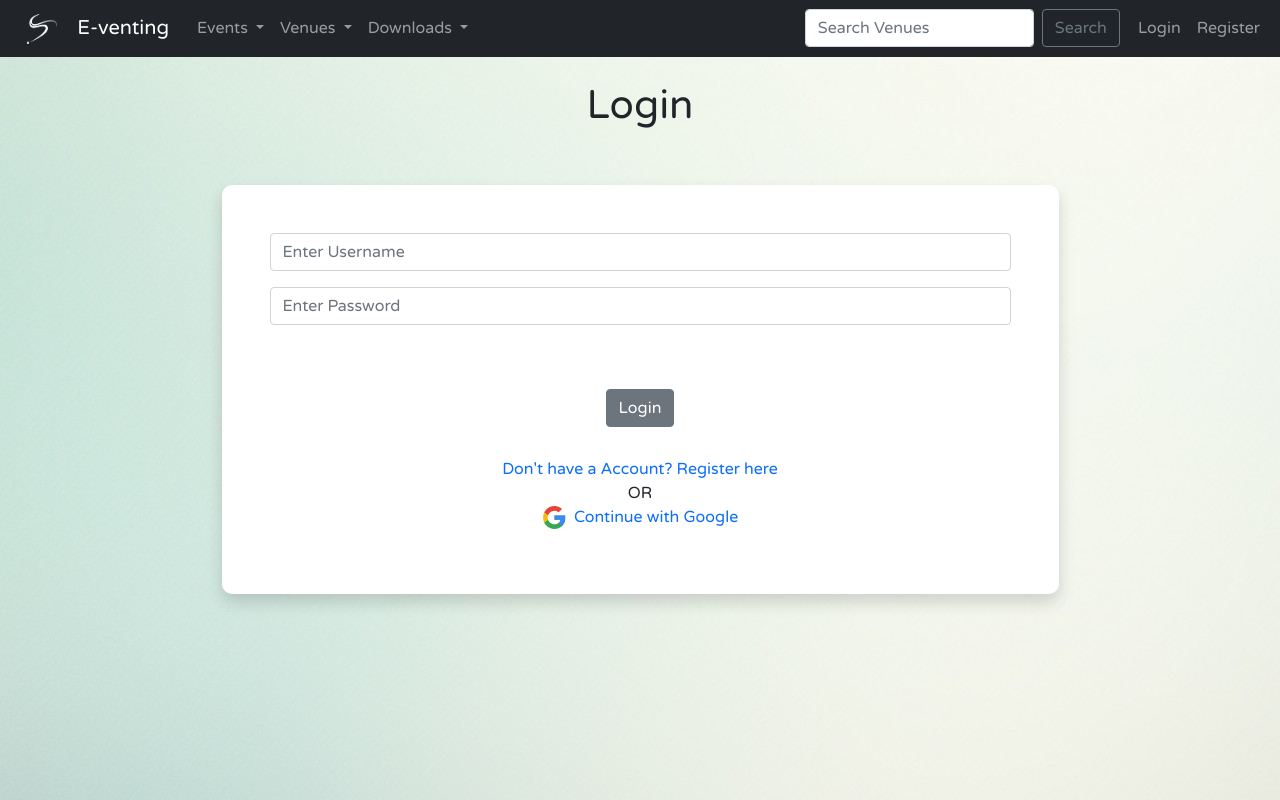
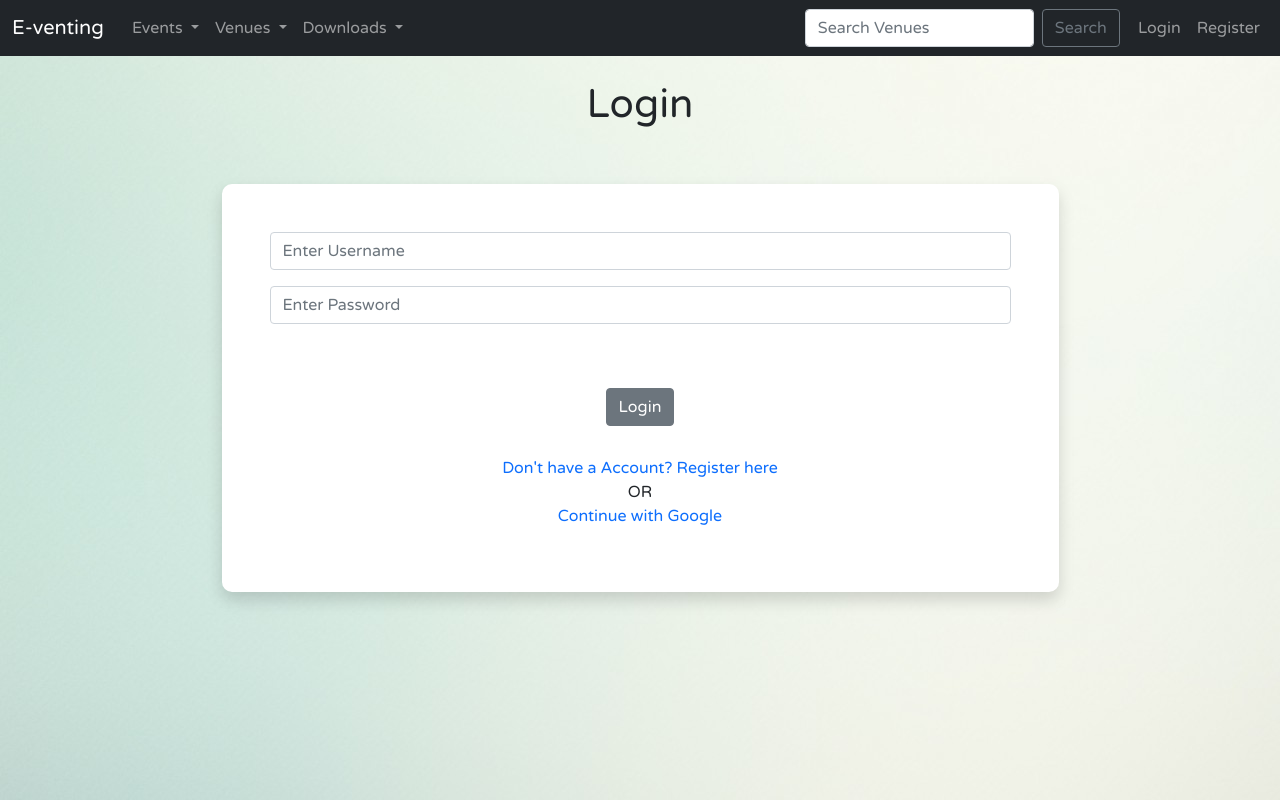
Before and after one commit to prasha230/E-venting-Project, a Django app: page /members/login_user in a window 1280 px wide. Run offline with Django 4.2, Linux system fonts and the light colour scheme; some libraries are stand-ins or nearby versions.

Commit message:
Images hidden

```diff
--- a/events/templates/events/base.html
+++ b/events/templates/events/base.html
@@ -9,7 +9,7 @@
 		<!-- Bootstrap CSS -->
 		<link href="https://cdn.jsdelivr.net/npm/bootstrap@5.1.3/dist/css/bootstrap.min.css" rel="stylesheet" integrity="sha384-1BmE4kWBq78iYhFldvKuhfTAU6auU8tT94WrHftjDbrCEXSU1oBoqyl2QvZ6jIW3" crossorigin="anonymous">
 		<title>E-venting &#x2022; Web</title>
-		<link rel="shortcut icon" type="image/x-icon" href="{% static 'events/images/logo_b.png'%}">
+		{% comment %} <link rel="shortcut icon" type="image/x-icon" href="{% static 'events/images/logo_b.png'%}">  {% endcomment %}
 		<link rel="stylesheet" href="{% static 'events/style.css' %}">
 		<link href="https://fonts.googleapis.com/css?family=Varela+Round:regular" rel="stylesheet" />
 
--- a/events/templates/events/navbar.html
+++ b/events/templates/events/navbar.html
@@ -2,7 +2,7 @@
 <nav class="navbar navbar-expand-lg navbar-dark bg-dark">
     <div class="container-fluid">
         <a class="navbar-brand" href="{% url 'home'%}" style="margin-right:20px;">
-            <img src="{% static 'events/images/logo.png'%}" style="padding: 0px 15px 0px 10px; margin-left:5px;" height="30" width="55">
+            {% comment %} <img src="{% static 'events/images/logo.png'%}" style="padding: 0px 15px 0px 10px; margin-left:5px;" height="30" width="55"> {% endcomment %}
             E-venting
         </a>
         <button class="navbar-toggler" type="button" data-bs-toggle="collapse" data-bs-target="#navbarSupportedContent" aria-controls="navbarSupportedContent" aria-expanded="false" aria-label="Toggle navigation">
--- a/members/templates/authenticate/login.html
+++ b/members/templates/authenticate/login.html
@@ -24,7 +24,10 @@
             <p style="margin-top:30px;">
             <a href="{%url 'register_user'%}" style="text-decoration:none;">Don't have a Account? Register here </a>
             <br>OR <br>
-            <a href="{%  provider_login_url 'google' %}" style="text-decoration:none;"> <img src="{% static 'events/images/google.svg'%}" style="height:25px;width:25px;margin-right:3px;"> Continue with Google </a>
+            <a href="{%  provider_login_url 'google' %}" style="text-decoration:none;">
+              {% comment %} <img src="{% static 'events/images/google.svg'%}" style="height:25px;width:25px;margin-right:3px;">  {% endcomment %}
+                Continue with Google
+            </a>
             </p>
             </center>
         </form>
```
